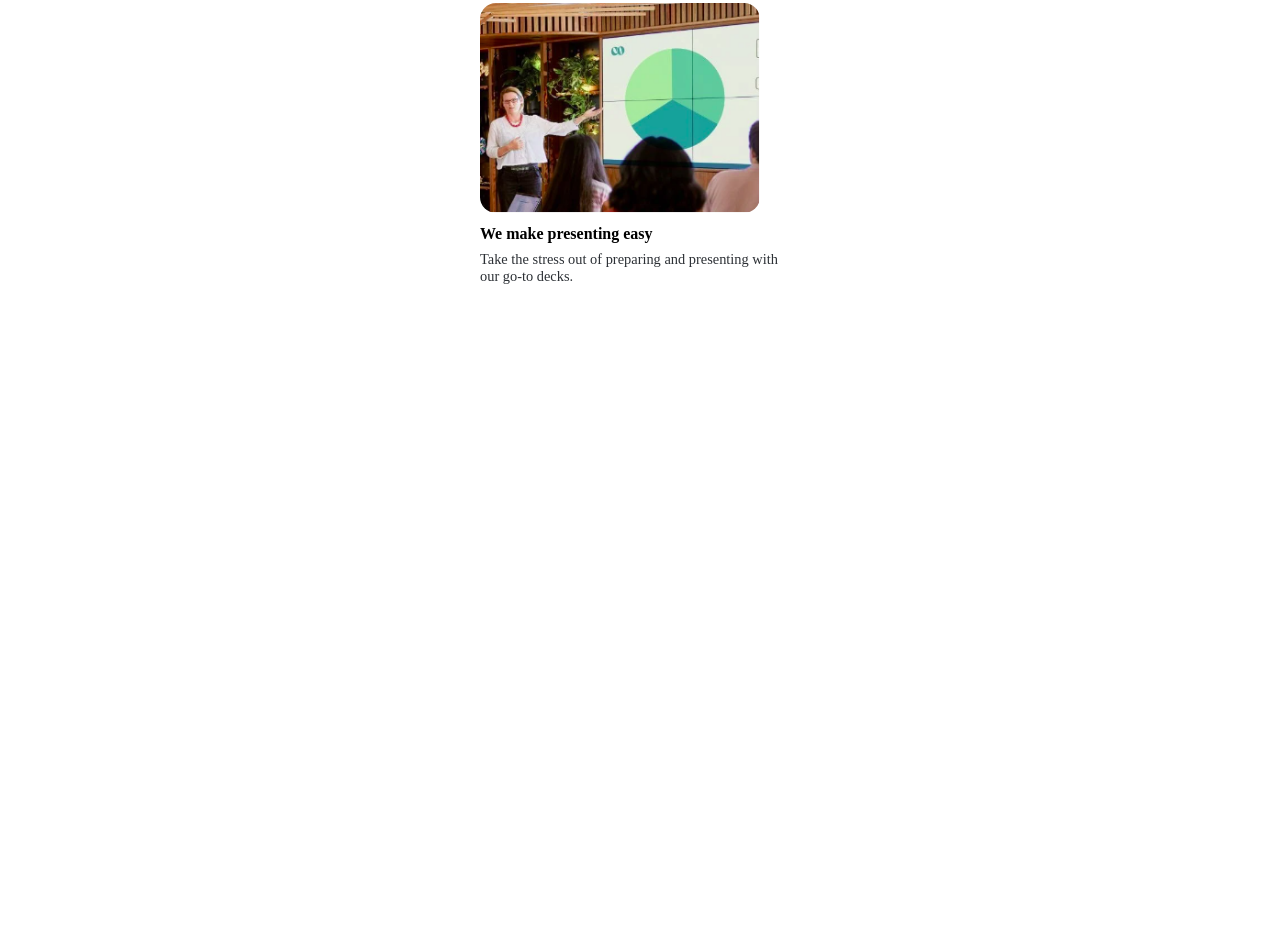
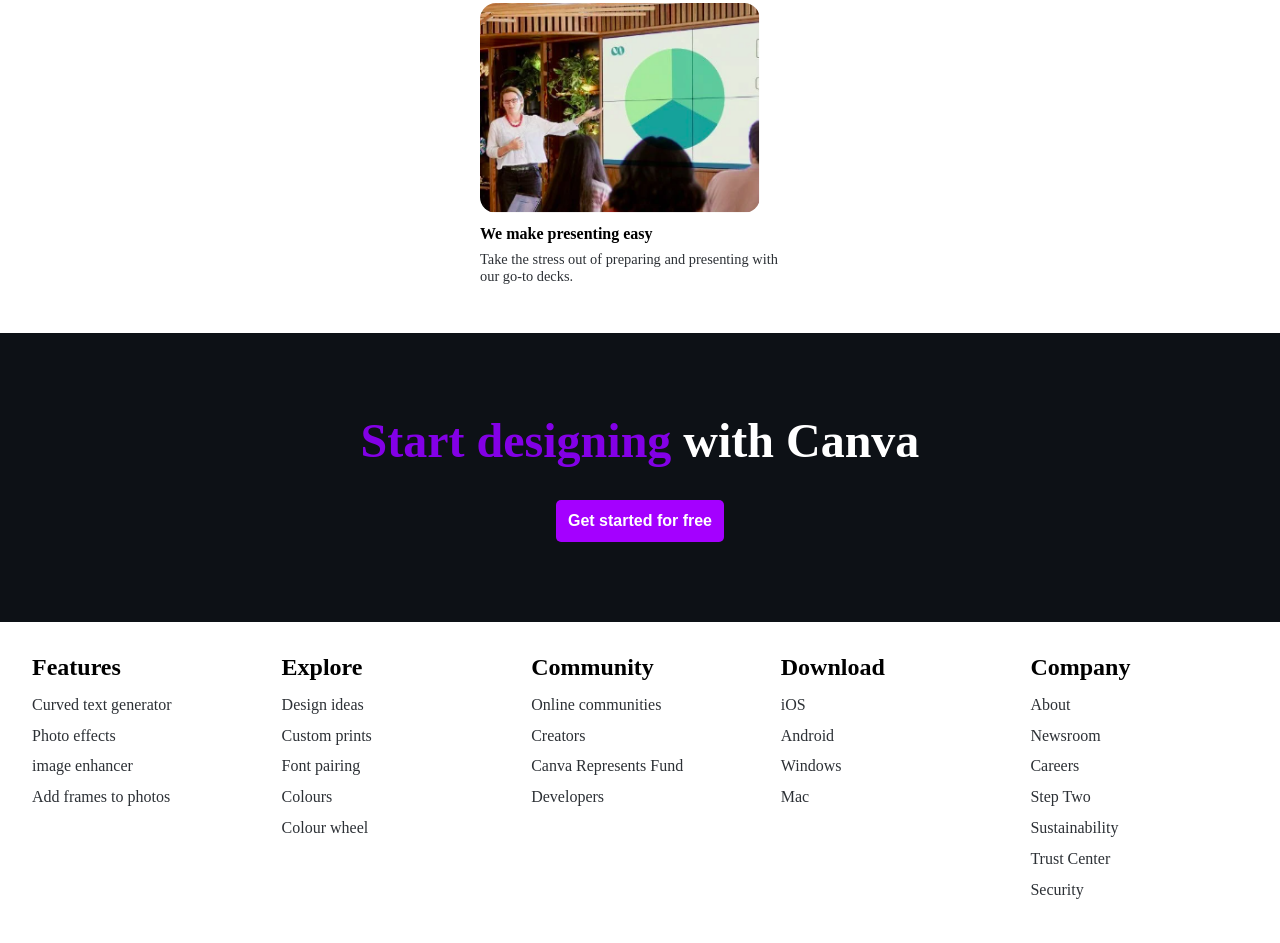
Before and after one commit to Faheem-T/canva-clone, a plain HTML site: page index.html in a window 1280 px wide. Shown: the part 5148-6091 px from the top of the page. Before the commit the page ends 5481 px from the top, so only its background shows below. Drawn offline with Linux system fonts and the light colour scheme.

Commit message:
complete get-started and footer sections

```diff
--- a/index.html
+++ b/index.html
@@ -83,7 +83,7 @@
                 <div class="action"><button class="primary-button">Contact Sales</button></div>
             </div>
         </div>
-        <div class="footer center-text">
+        <div class="center-text">
             Our <a class="link" href="">pricing page</a> has full details. <a class="link" href="">Educational organisations</a> and <a class="link" href="">nonprofits</a> can enjoy premium Canva features for free.
         </div>
     </div>
@@ -229,5 +229,68 @@
             </div>
         </div>
     </div>
+
+    <div class="get-started">
+        <div class="main"><span class="purple">Start designing</span> with Canva</div>
+        <div class="button"><button class="primary-button">Get started for free</button></div>
+    </div>
+
+    <div class="footer">
+        <div class="column">
+            <ul>
+                <li class="main">Features</li>
+                <li>Curved text generator</li>
+                <li>Photo effects</li>
+                <li>image enhancer</li>
+                <li>Add frames to photos</li>
+            </ul>
+        </div>
+
+        <div class="column">
+            <ul>
+                <li class="main">Explore</li>
+                <li>Design ideas</li>
+                <li>Custom prints</li>
+                <li>Font pairing</li>
+                <li>Colours</li>
+                <li>Colour wheel</li>
+            </ul>
+        </div>
+
+        <div class="column">
+            <ul>
+                <li class="main">Community</li>
+                <li>Online communities</li>
+                <li>Creators</li>
+                <li>Canva Represents Fund</li>
+                <li>Developers</li>
+            </ul>
+        </div>
+
+        <div class="column">
+            <ul>
+                <li class="main">Download</li>
+                <li>iOS</li>
+                <li>Android</li>
+                <li>Windows</li>
+                <li>Mac</li>
+            </ul>
+        </div>
+
+        <div class="column">
+            <ul>
+                <li class="main">Company</li>
+                <li>About</li>
+                <li>Newsroom</li>
+                <li>Careers</li>
+                <li>Step Two</li>
+                <li>Sustainability</li>
+                <li>Trust Center</li>
+                <li>Security</li>
+            </ul>
+        </div>
+
+
+    </div>
 </body>
 </html>
--- a/styles.css
+++ b/styles.css
@@ -363,6 +363,48 @@ img {
     min-width: 280px;
 }
 
+.get-started {
+    display: flex;
+    flex-direction: column;
+    align-items: center;
+    gap: 2rem;
+    background-color: #0D1116;
+    padding: 5rem;
+}
+
+.get-started .main {
+    font-size: 3rem;
+    font-weight: 900;
+    color: white;
+}
+
+.purple {
+    color: #8300E6;
+}
+
+.footer {
+    display: flex;
+    gap: 2rem;
+    padding: 2rem;
+}
+
+.footer > * {
+    flex: 1;
+}
+
+.footer li {
+    list-style: none;
+    margin-bottom: .8rem;
+    color: #2C3035;
+}
+
+.footer .main {
+    color: black;
+    font-size: 1.5rem;
+    font-weight: 600;
+    margin-bottom: .9rem;
+}
+
 
 @media (min-width: 700px)
 {
```
